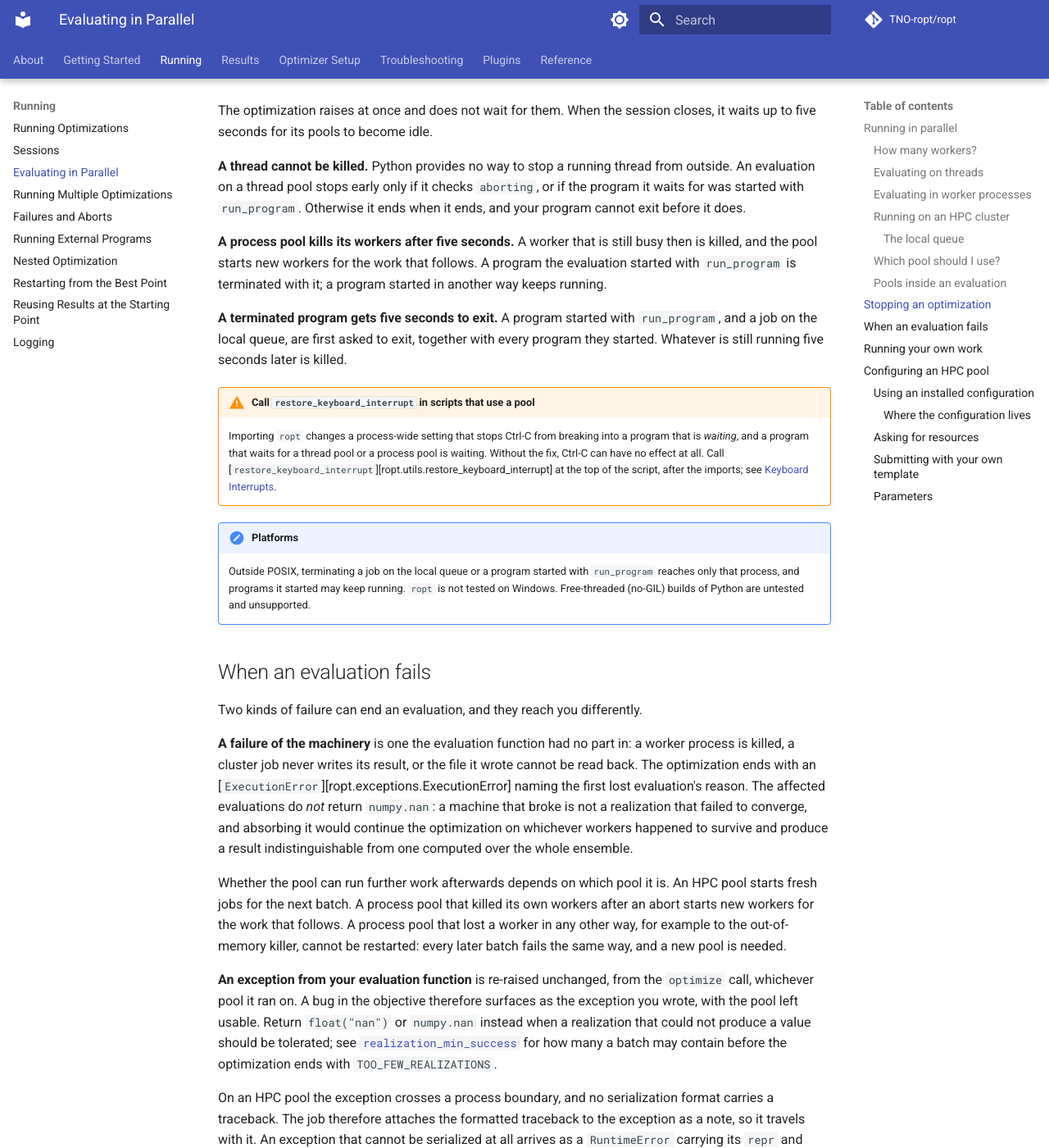
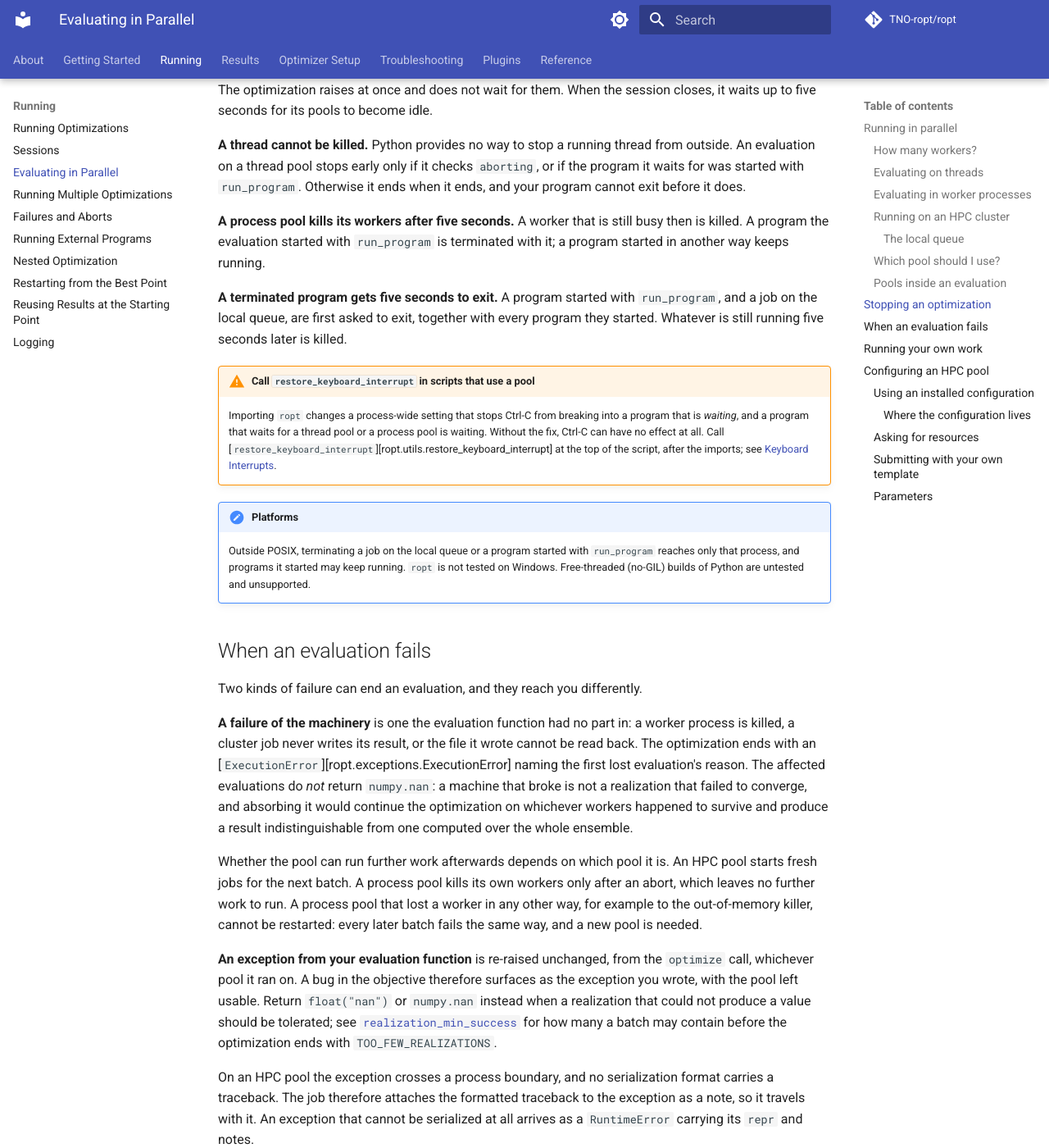
Before and after one commit to TNO-ropt/ropt, an MkDocs documentation site: the page built from docs/running/parallel.md, in a window 1280 px wide and 1400 px high, scrolled down 6047 px. Shown: the whole window at 82% size. Built offline with MkDocs 1.6.1 and Material for MkDocs 9.7.7, drawn with Linux system fonts in a browser that asks for light colours; comment, search, counter and statistics services are not loaded; the version menu is left out; some of the changed text lies outside the part shown.

Commit message:
Drop the claim that a pool takes new work after a session abort

```diff
--- a/docs/running/parallel.md
+++ b/docs/running/parallel.md
@@ -184,8 +184,7 @@
 An evaluation still running when the optimization is aborted can test for it
 with [`aborting`][ropt.aborting], and an external program it started with
 [`run_program`][ropt.run_program] is terminated, as on a thread pool. Workers
-still busy five seconds after the abort are killed, and the pool starts new
-workers for the work that follows. A program started in another way, for
+still busy five seconds after the abort are killed. A program started in another way, for
 example with `subprocess.run`, keeps running after its worker is killed; see
 [Running External Programs](programs.md).
 
@@ -358,8 +357,7 @@
 Otherwise it ends when it ends, and your program cannot exit before it does.
 
 **A process pool kills its workers after five seconds.** A worker that is still
-busy then is killed, and the pool starts new workers for the work that follows.
-A program the evaluation started with `run_program` is terminated with it; a
+busy then is killed. A program the evaluation started with `run_program` is terminated with it; a
 program started in another way keeps running.
 
 **A terminated program gets five seconds to exit.** A program started with
@@ -397,9 +395,9 @@
 
 Whether the pool can run further work afterwards depends on which pool it is. An
 HPC pool starts fresh jobs for the next batch. A process
-pool that killed its own workers after an abort starts new workers for the work
-that follows. A process pool that lost a worker in any other way, for example
-to the out-of-memory killer, cannot be restarted: every later batch fails the
+pool kills its own workers only after an abort, which leaves no further work to
+run. A process pool that lost a worker in any other way, for example to the
+out-of-memory killer, cannot be restarted: every later batch fails the
 same way, and a new pool is needed.
 
 **An exception from your evaluation function** is re-raised unchanged, from the
```
Also changed, not shown: 3 other files.
